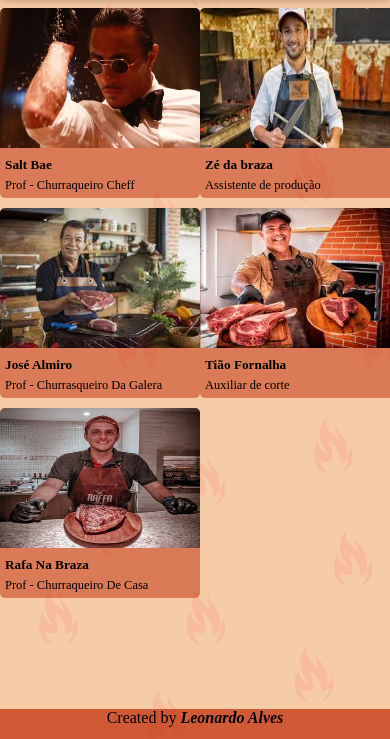
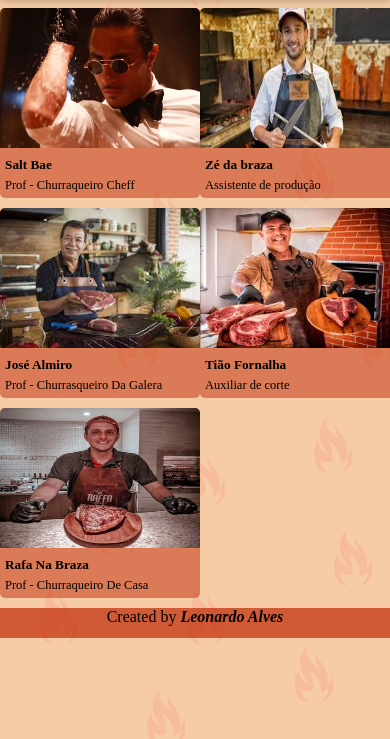
Before and after one commit to LeoCalisto/LandPage_Churras, a plain HTML site: page View/equipe.html in a window 390 px wide. Shown: the part 105-844 px from the top of the page. Drawn offline with Linux system fonts and the light colour scheme; a web font is replaced by a local one.

Commit message:
ajuste rodape

```diff
--- a/CSS/queries.css
+++ b/CSS/queries.css
@@ -77,7 +77,7 @@
         margin:5% 0%;
     }
     .conteiner-descrition ul li{
-        font-size: 0.63em;
+        font-size: 0.6em;
         list-style: inside;
         line-height: 20px;
     }
@@ -138,7 +138,8 @@
     }
 
     body#equipe footer{
-        position: fixed;
+        margin-top: 10px;
+        position: initial;
         bottom: 0;
     }
 
```
